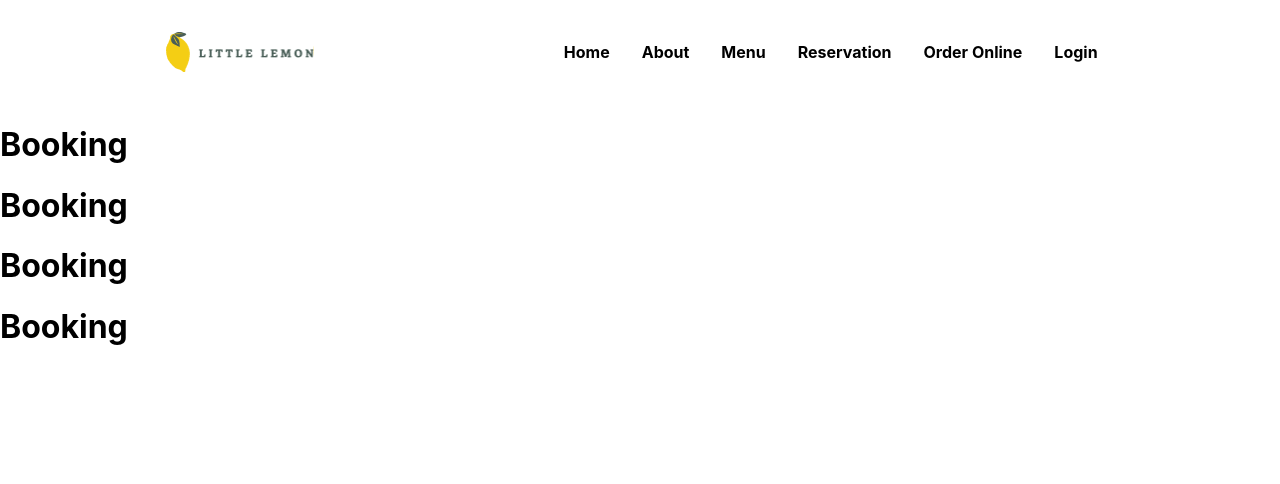
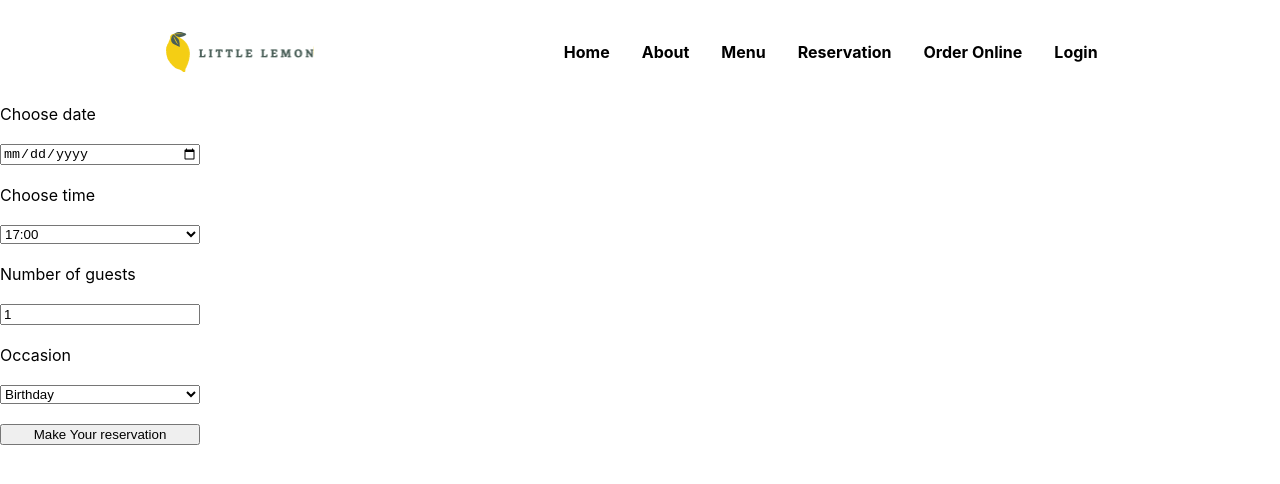
Before and after one commit to ProgramadorAlien/capstone-frontend-coursera, a React (Create React App) app: page /booking in a window 1280 px wide. Shown: the top 484 px of the page. Built offline with nearby package versions, Linux system fonts and the light colour scheme; a web font is replaced by a local one.

Commit message:
Creating BookingForm

```diff
--- a/src/Components/Booking.js
+++ b/src/Components/Booking.js
@@ -1,16 +1,12 @@
 import React from 'react'
 import Nav from './Nav'
+import BookingForm from './BookingForm';
 
 const Booking = () => {
     return (
         <>
             <Nav />
-            <div>
-                <h1>Booking</h1>
-                <h1>Booking</h1>
-                <h1>Booking</h1>
-                <h1>Booking</h1>
-            </div>
+            <BookingForm />
         </>
     );
 }
--- /dev/null
+++ b/src/Components/BookingForm.js
@@ -0,0 +1,62 @@
+import React from "react";
+import { useState } from "react";
+
+const BookingForm = () => {
+
+    const [date, setDate] = useState('');
+    const [time, setTime] = useState('');
+    const [guests, setGuests] = useState(1);
+    const [occasion, setOccasion] = useState('Birthday');
+    const [availableTimes] = useState(['17:00', '18:00', '20:00', '21:00', '22:00']);
+
+    const handleDateChange = (event) => {
+        setDate(event.target.value);
+      };
+
+    const handleTimeChange = (event) => {
+        setTime(event.target.value);
+    };
+
+    const handleGuestsChange = (event) => {
+        setGuests(parseInt(event.target.value, 10));
+    };
+
+    const handleOccasionChange = (event) => {
+        setOccasion(event.target.value);
+      };
+
+      const handleSubmit = (event) => {
+        event.preventDefault();
+        // Add your reservation submission logic here
+      };
+
+    return (
+
+        <form style={{ display: 'grid', maxWidth: '200px', gap: '20px' }} onSubmit={handleSubmit}>
+            <label htmlFor="res-date">Choose date</label>
+            <input type="date" id="res-date" value={date} onChange={handleDateChange} />
+
+            <label htmlFor="res-time">Choose time</label>
+            <select id="res-time" value={time} onChange={handleTimeChange}>
+                {availableTimes.map((timeOption) => (
+                    <option key={timeOption}>{timeOption}</option>
+                )) }
+            </select>
+
+            <label htmlFor="guests">Number of guests</label>
+            <input type="number" placeholder="1" min="1" max="10" id="guests" value={guests} onChange={handleGuestsChange} />
+
+            <label htmlFor="occasion">Occasion</label>
+            <select id="occasion" value={occasion} onChange={handleOccasionChange}>
+                <option>Birthday</option>
+                <option>Anniversary</option>
+            </select>
+
+
+            <input type="submit" value="Make Your reservation" />
+        </form>
+
+    );
+};
+
+export default BookingForm;
--- a/src/Components/Home.js
+++ b/src/Components/Home.js
@@ -3,7 +3,7 @@ import Header from './Header';
 import Nav from './Nav';
 import Menu from './Menu';
 import Footer from './Footer';
-import { Routes, Route, Link } from 'react-router-dom';
+/*import { Routes, Route, Link } from 'react-router-dom';*/
 import Booking from './Booking';
 
 const Home = () => {
```
